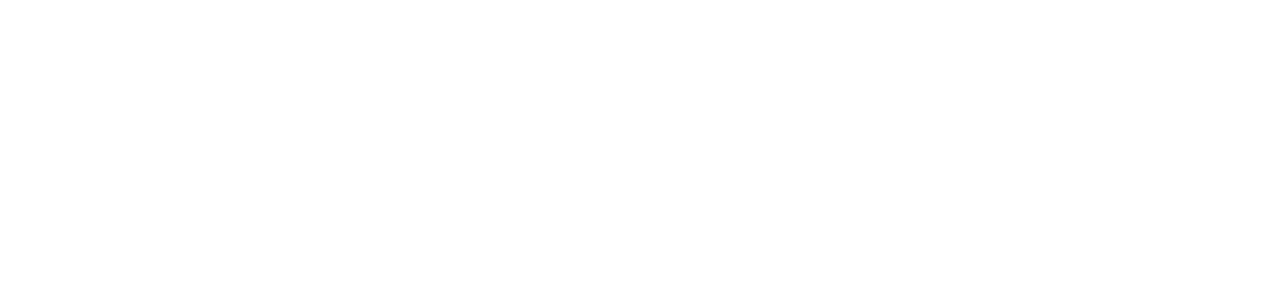
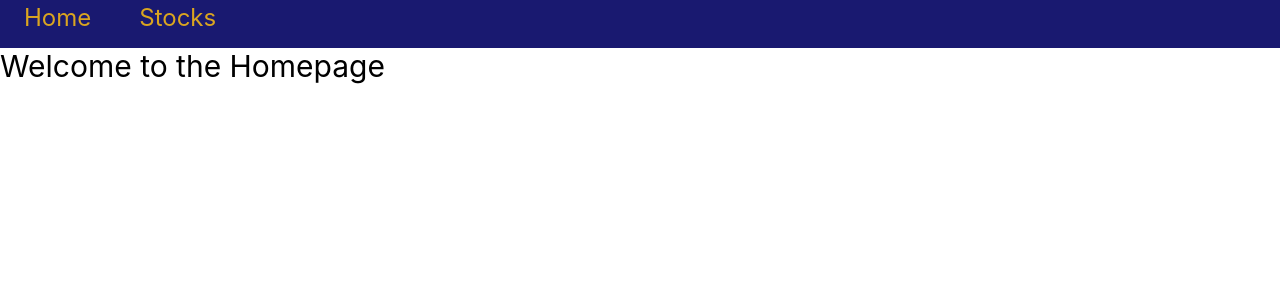
Before and after one commit to RMKaelBR/StockUp-React, a React (Create React App) app: page /StockUp-React/home in a window 1280 px wide. Before the commit this address had no page. Shown: the top 300 px of the page. Built offline with nearby package versions, Linux system fonts and the light colour scheme.

Commit message:
edit address of navigations

```diff
--- a/src/App.js
+++ b/src/App.js
@@ -12,11 +12,11 @@ function App() {
   return (
     <Router>
       <Routes>
-        <Route path="/" element={<WelcomePage />} />
-        <Route path="/login" element={<LoginPage /> } />
-        <Route path="/signup" element={<SignupPage />} />
-        <Route path="/home" element={<HomePage />} />
-        <Route path="/stocks" element={<StocksIndexPage />} />
+        <Route root index path="/StockUp-React" element={<WelcomePage />} />
+        <Route path="/StockUp-React/login" element={<LoginPage /> } />
+        <Route path="/StockUp-React/signup" element={<SignupPage />} />
+        <Route path="/StockUp-React/home" element={<HomePage />} />
+        <Route path="/StockUp-React/stocks" element={<StocksIndexPage />} />
       </Routes>
     </Router>
   );
--- a/src/components/Navigation.js
+++ b/src/components/Navigation.js
@@ -5,8 +5,8 @@ function Navigation() {
   return (
     <nav>
       <ul>
-        <li><NavLink to="/home">Home</NavLink></li>
-        <li><NavLink to="/stocks">Stocks</NavLink></li>
+        <li><NavLink to="/StockUp-React/home">Home</NavLink></li>
+        <li><NavLink to="/StockUp-React/stocks">Stocks</NavLink></li>
       </ul>
     </nav>
   )
--- a/src/components/auth/LoginPage.js
+++ b/src/components/auth/LoginPage.js
@@ -6,8 +6,8 @@ function LoginPage() {
     <div>
       <nav>
         <ul>
-          <li><NavLink to="/">Back</NavLink></li>
-          <li><NavLink to="/signup">Sign-up instead</NavLink></li>
+          <li><NavLink to="/StockUp-React">Back</NavLink></li>
+          <li><NavLink to="/StockUp-React/signup">Sign-up instead</NavLink></li>
         </ul>
       </nav>
       <h1>Login Page</h1>
--- a/src/components/auth/SignupPage.js
+++ b/src/components/auth/SignupPage.js
@@ -7,8 +7,8 @@ function SignupPage() {
     <div>
       <nav>
         <ul>
-          <li><NavLink to="/">Back</NavLink></li>
-          <li><NavLink to="/login">Log-in instead</NavLink></li>
+          <li><NavLink to="/StockUp-React">Back</NavLink></li>
+          <li><NavLink to="/StockUp-React/login">Log-in instead</NavLink></li>
         </ul>
       </nav>
       <h1>Signup Page</h1>
```
